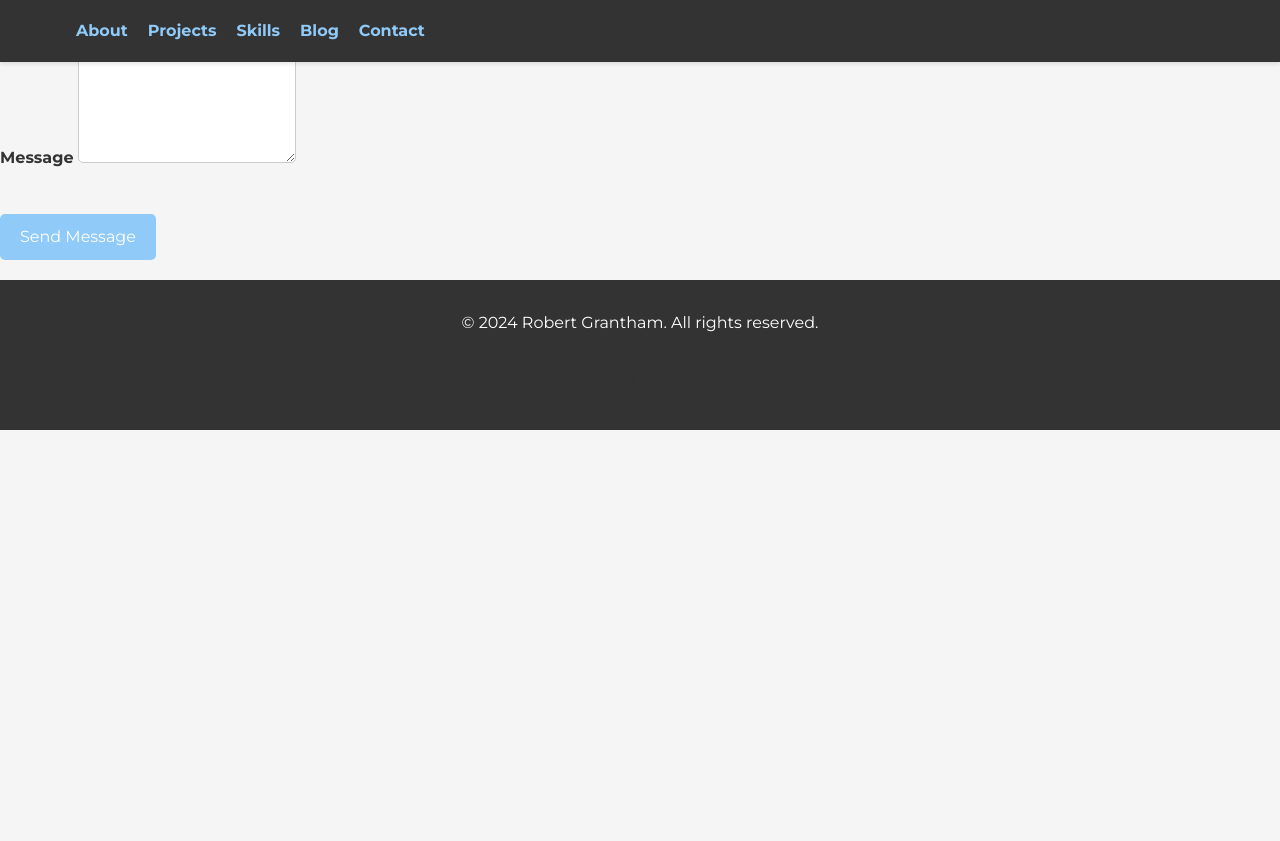
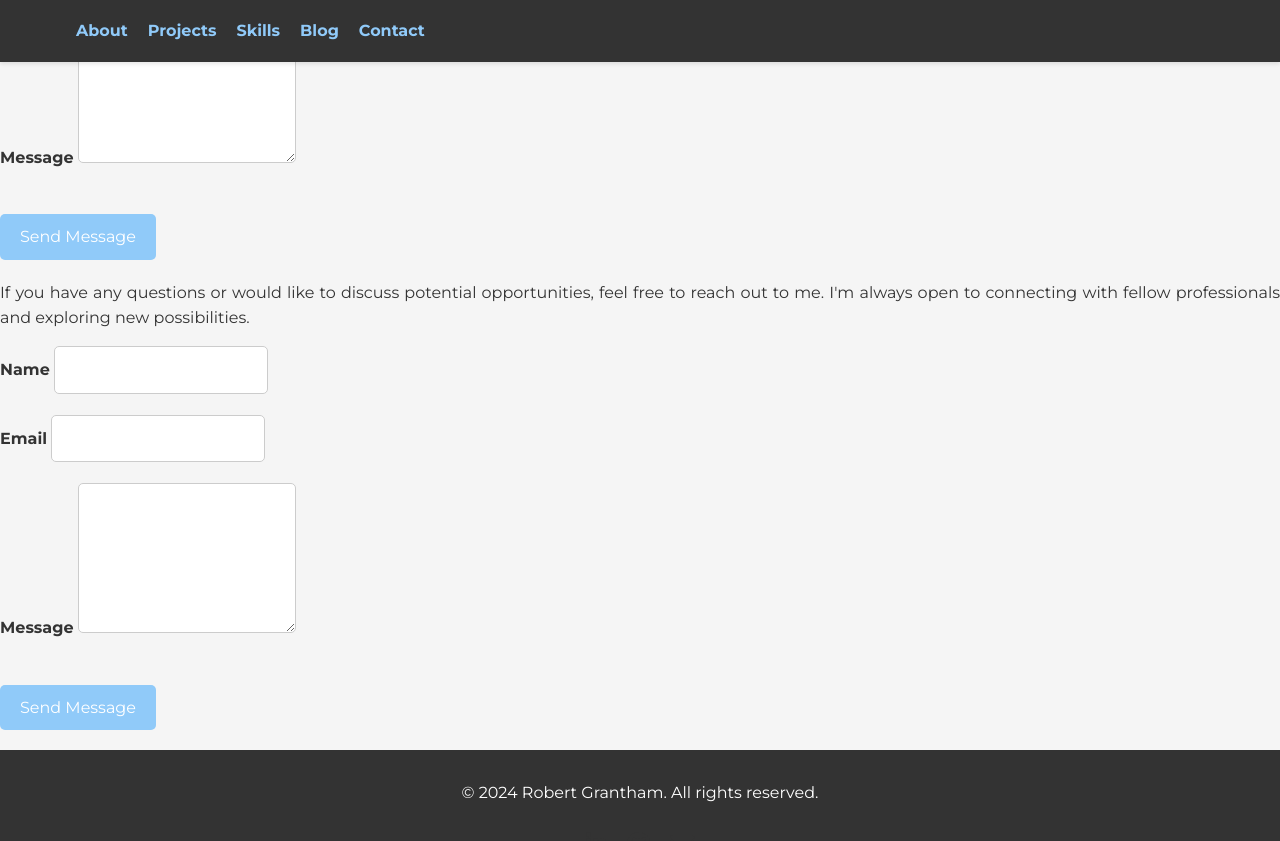
Before and after one commit to rgrantham82/rgrantham82.github.io, a Jekyll site: the page built from index.html, in a window 1280 px wide and 900 px high, scrolled down 3957 px. Shown: the top 841 px of the window. Built offline with Jekyll 4.4.1, drawn with Linux system fonts in a browser that asks for light colours; nearby versions of some CDN libraries; before the commit the page ends 4387 px from its top, so only the background shows below that.

Commit message:
Update index.html

```diff
--- a/index.html
+++ b/index.html
@@ -81,4 +81,26 @@
             </form>
          </div>
       </div>
+   </div>
 </section>
+<div class="contact-info">
+   <p>If you have any questions or would like to discuss potential opportunities, feel free to reach out to me. I'm always open to connecting with fellow professionals and exploring new possibilities.</p>
+   <div class="contact-form">
+      <form action="https://formspree.io/f/mbjnwpgb" method="POST">
+         <div class="form-group">
+            <label for="name">Name</label>
+            <input type="text" id="name" name="name" required>
+         </div>
+         <div class="form-group">
+            <label for="email">Email</label>
+            <input type="email" id="email" name="email" required>
+         </div>
+         <div class="form-group">
+            <label for="message">Message</label>
+            <textarea id="message" name="message" rows="5" required></textarea>
+         </div>
+         <button type="submit" class="button">Send Message</button>
+      </form>
+   </div>
+</div>
+</section>
```
Lines whose indentation alone changed are shown as unchanged.
